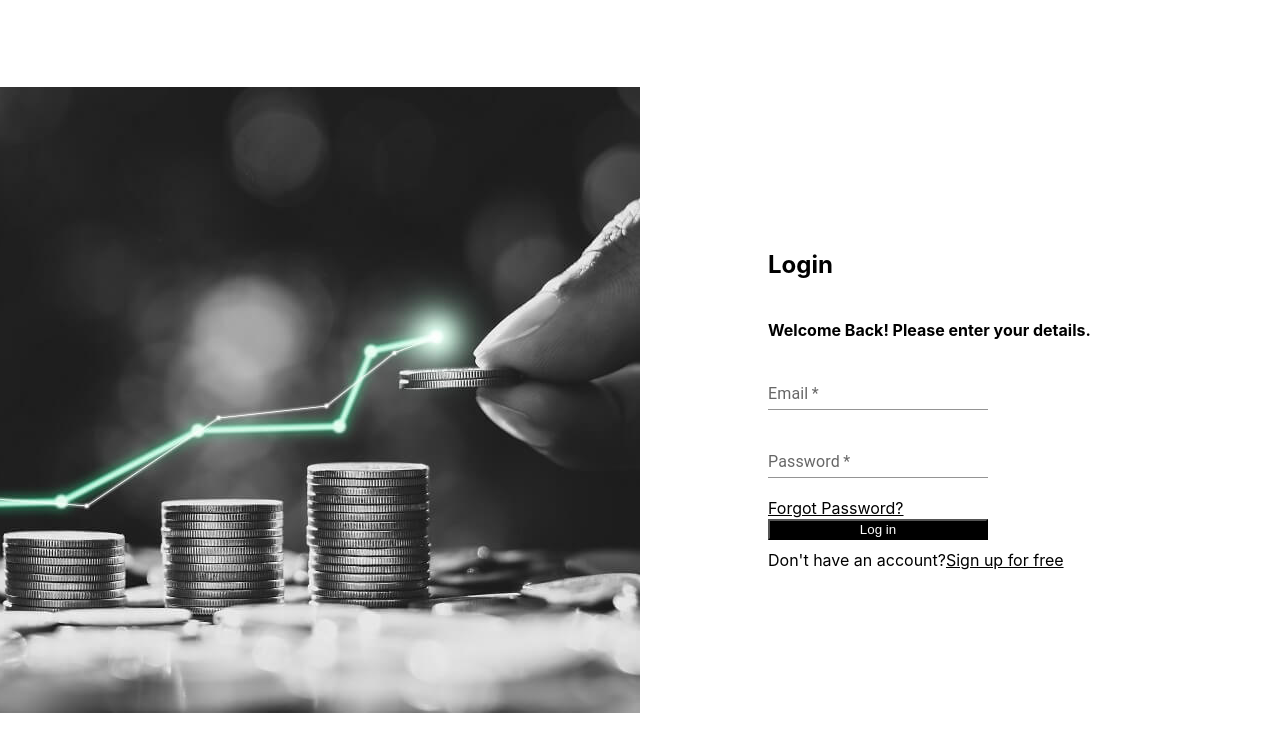
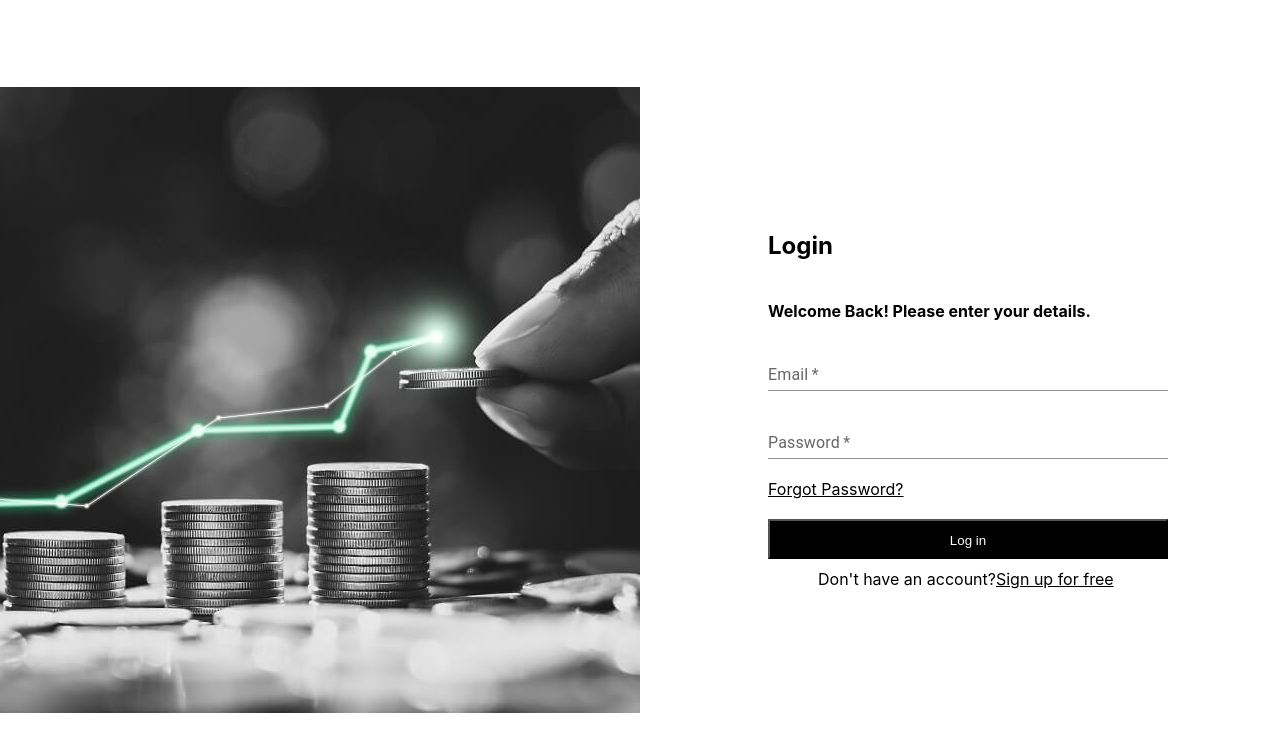
Before and after one commit to ICTAK-Expense-Tracker-App/Expense-Tracker-App, a React (Create React App) app in the folder frontend/: page /Login in a window 1280 px wide. Shown: the top 752 px of the page. Built offline with nearby package versions, Linux system fonts and the light colour scheme.

Commit message:
Your commit message

```diff
--- a/frontend/src/components/Login.css
+++ b/frontend/src/components/Login.css
@@ -43,13 +43,17 @@
 
 
   .login-button {
+
+    padding-top: 5px;
     width: 100%;
+    height: 40px;
     background-color: #000000;
     color: white;
   }
 
   .signup-link {
     margin-top: 10px;
+   margin-left: 50px;
   }
 
   .signup-link span {
@@ -62,3 +66,7 @@
   .black-link {
     color: #000000;
   }
+  .form-group .MuiTextField-root {
+    width: 400px;
+
+  }
--- a/frontend/src/components/Login.jsx
+++ b/frontend/src/components/Login.jsx
@@ -49,7 +49,7 @@ const Login = () => {
           </div>
           <div className="forgot-password">
             <a href="#" className="black-link">Forgot Password?</a>
-          </div>
+          </div><br />
           <button type="submit" className="login-button">Log in</button>
         </form>
         <div className="signup-link">
```
